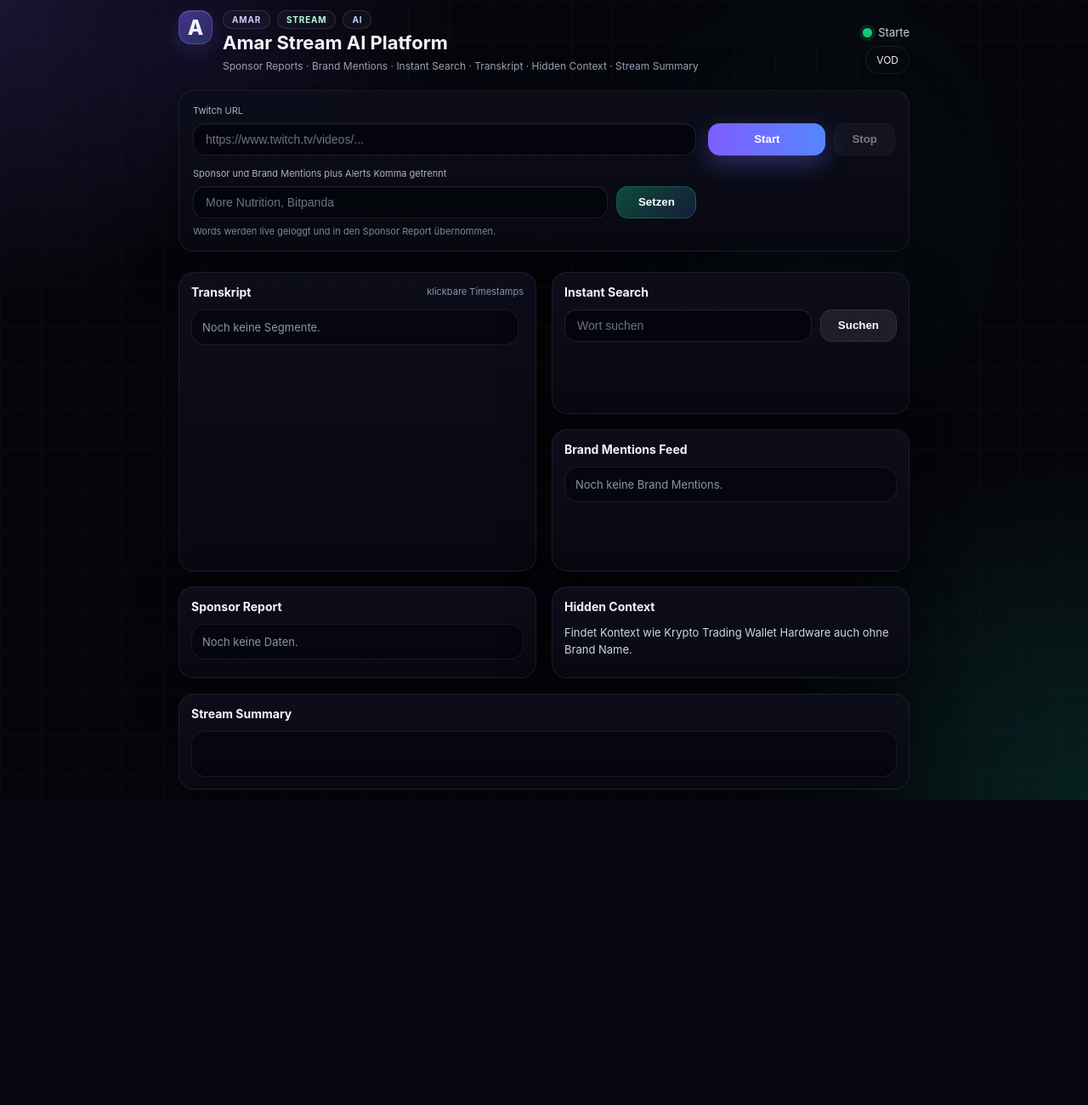
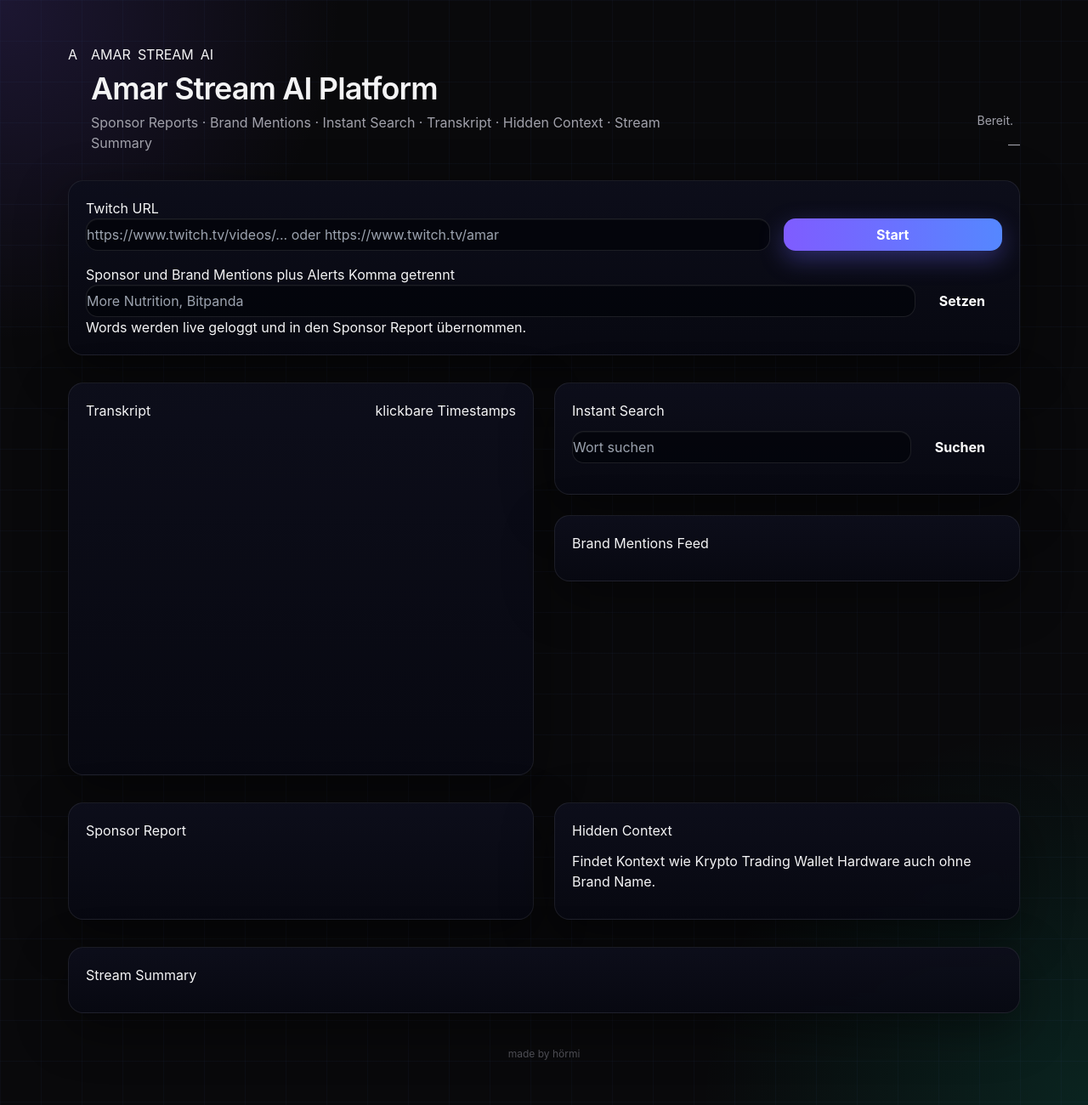
Before and after one commit to hxrrmann/twitch, a FastAPI app: page / in a window 1280 px wide. Shown: the whole page at 85% size. Before the commit the page ends 941 px from the top, so only its background shows below. Run offline with FastAPI, Linux system fonts and the light colour scheme; some libraries are stand-ins or nearby versions.

Commit message:
Add files via upload

```diff
--- a/templates/index.html
+++ b/templates/index.html
@@ -1,374 +1,144 @@
-<!DOCTYPE html>
+<!doctype html>
 <html lang="de">
 <head>
-  <meta charset="UTF-8">
-  <meta name="viewport" content="width=device-width, initial-scale=1.0">
+  <meta charset="utf-8" />
+  <meta name="viewport" content="width=device-width,initial-scale=1" />
   <title>Amar Stream AI Platform</title>
   <link rel="stylesheet" href="/static/style.css">
+  <script src="https://cdn.tailwindcss.com"></script>
 </head>
-<body>
-  <div class="page-shell">
-    <div class="ambient ambient-left"></div>
-    <div class="ambient ambient-right"></div>
+<body class="bg-zinc-950 text-zinc-100">
+<div class="bg-grid"></div>
+<div class="max-w-6xl mx-auto px-4 py-10 relative">
+  <header class="flex flex-col lg:flex-row lg:items-end lg:justify-between gap-6 mb-8">
+    <div class="flex gap-4 items-start">
+      <div class="logo"><div class="logo-inner">A</div></div>
+      <div>
+        <div class="inline-flex items-center gap-2 mb-2">
+          <span class="chip">AMAR</span><span class="chip chip2">STREAM</span><span class="chip chip3">AI</span>
+        </div>
+        <h1 class="text-3xl md:text-4xl font-semibold tracking-tight">Amar Stream AI Platform</h1>
+        <p class="text-zinc-400 mt-2 max-w-2xl">Sponsor Reports · Brand Mentions · Instant Search · Transkript · Hidden Context · Stream Summary</p>
+      </div>
+    </div>
+    <div class="text-sm text-zinc-400">
+      <div class="flex items-center gap-2 justify-start lg:justify-end">
+        <span class="dot" id="dot"></span>
+        <span id="status">Bereit.</span>
+        <span id="pct" class="muted"></span>
+      </div>
+      <div class="mt-2 flex flex-wrap gap-2 justify-start lg:justify-end">
+        <span class="badge" id="modeBadge">—</span>
+      </div>
+    </div>
+  </header>
 
-    <header class="topbar">
-      <div class="brand-wrap">
-        <div class="logo-box">A</div>
-        <div class="brand-copy">
-          <div class="pills">
-            <span class="pill pill-purple">AMAR</span>
-            <span class="pill pill-green">STREAM</span>
-            <span class="pill pill-blue">AI</span>
-          </div>
-          <h1>Amar Stream AI Platform</h1>
-          <p>Sponsor Reports · Brand Mentions · Instant Search · Transkript · Hidden Context · Stream Summary</p>
+  <section class="card p-5">
+    <div class="grid lg:grid-cols-12 gap-4 items-end">
+      <div class="lg:col-span-9">
+        <label class="label">Twitch URL</label>
+        <input id="url" class="input" placeholder="https://www.twitch.tv/videos/... oder https://www.twitch.tv/amar" />
+      </div>
+<div class="lg:col-span-3 flex gap-2">
+        <button id="start" class="btn btn-primary flex-1">Start</button>
+        <button id="stop" class="btn btn-ghost hidden">Stop</button>
+      </div>
+      <div class="lg:col-span-12">
+        <label class="label">Sponsor und Brand Mentions plus Alerts Komma getrennt</label>
+        <div class="flex gap-2">
+          <input id="alertsInput" class="input flex-1" placeholder="More Nutrition, Bitpanda" />
+          <button id="alertsBtn" class="btn btn-secondary">Setzen</button>
         </div>
+        <p class="hint">Words werden live geloggt und in den Sponsor Report übernommen.</p>
       </div>
+    </div>
+  </section>
 
-      <div class="status-dot-wrap">
-        <div class="live-state"><span class="live-dot"></span><span id="liveLabel">Starte</span></div>
-        <div class="vod-badge">VOD</div>
-      </div>
-    </header>
-
-    <section class="hero-card">
-      <label class="field-group">
-        <span class="field-label">Twitch URL</span>
-        <div class="input-row single">
-          <input id="url" type="text" placeholder="https://www.twitch.tv/videos/...">
-        </div>
-      </label>
-
-      <div class="hero-actions">
-        <button id="startBtn" class="btn btn-primary" onclick="start()">Start</button>
-        <button id="stopBtn" class="btn btn-dark" onclick="stopJob()" disabled>Stop</button>
-      </div>
-
-      <label class="field-group">
-        <span class="field-label">Sponsor und Brand Mentions plus Alerts Komma getrennt</span>
-        <div class="input-row with-side-button">
-          <input id="alerts" type="text" placeholder="More Nutrition, Bitpanda">
-          <button class="btn btn-green" onclick="saveAlerts()">Setzen</button>
-        </div>
-        <span class="field-hint">Words werden live geloggt und in den Sponsor Report übernommen.</span>
-      </label>
+  <div class="grid lg:grid-cols-12 gap-6 mt-8">
+    <section class="card lg:col-span-6 p-5">
+      <div class="flex items-center justify-between mb-3"><h2 class="title">Transkript</h2><span class="hint">klickbare Timestamps</span></div>
+      <div id="transcript" class="panel h-96 overflow-auto pr-2"></div>
     </section>
 
-    <main class="dashboard-grid">
-      <section class="card transcript-card">
-        <div class="card-head">
-          <h2>Transkript</h2>
-          <span class="muted">klickbare Timestamps</span>
-        </div>
-        <div id="transcript" class="transcript-list"></div>
+    <div class="lg:col-span-6 space-y-6">
+      <section class="card p-5">
+        <h2 class="title mb-3">Instant Search</h2>
+        <div class="flex gap-2"><input id="q" class="input flex-1" placeholder="Wort suchen" /><button id="searchBtn" class="btn btn-ghost">Suchen</button></div>
+        <div id="results" class="mt-4 space-y-3 max-h-64 overflow-auto pr-2"></div>
       </section>
 
-      <section class="stack-col">
-        <section class="card compact-card">
-          <div class="card-head compact-head">
-            <h2>Instant Search</h2>
-          </div>
-          <div class="search-row">
-            <input id="searchInput" type="text" placeholder="Wort suchen">
-            <button class="btn btn-dark" onclick="runSearch()">Suchen</button>
-          </div>
-          <div id="searchResults" class="mini-feed hidden"></div>
-        </section>
-
-        <section class="card compact-card">
-          <div class="card-head compact-head">
-            <h2>Brand Mentions Feed</h2>
-          </div>
-          <div id="mentionsFeed" class="mini-feed"></div>
-        </section>
+      <section class="card p-5">
+        <h2 class="title mb-3">Brand Mentions Feed</h2>
+        <div id="alertsBox" class="space-y-2 max-h-56 overflow-auto pr-2"></div>
       </section>
-
-      <section class="card compact-card">
-        <div class="card-head compact-head">
-          <h2>Sponsor Report</h2>
-        </div>
-        <div id="sponsorReport" class="report-list"></div>
-      </section>
-
-      <section class="card compact-card">
-        <div class="card-head compact-head">
-          <h2>Hidden Context</h2>
-        </div>
-        <div id="hiddenContext" class="context-text">Findet Kontext wie Krypto Trading Wallet Hardware auch ohne Brand Name.</div>
-      </section>
-
-      <section class="card summary-card full-row">
-        <div class="card-head compact-head">
-          <h2>Stream Summary</h2>
-        </div>
-        <div id="summary" class="summary-box"></div>
-      </section>
-    </main>
+    </div>
   </div>
 
-  <script>
-    let job = null
-    let es = null
-    let pollTimer = null
-    let transcriptItems = []
-    let mentionItems = []
+  <div class="grid lg:grid-cols-12 gap-6 mt-8">
+    <section class="card lg:col-span-6 p-5">
+      <h2 class="title mb-3">Sponsor Report</h2>
+      <div id="sponsorReport" class="space-y-3 max-h-80 overflow-auto pr-2"></div>
+    </section>
+    <section class="card lg:col-span-6 p-5">
+      <h2 class="title mb-3">Hidden Context</h2>
+      <div class="hint mb-3">Findet Kontext wie Krypto Trading Wallet Hardware auch ohne Brand Name.</div>
+      <div id="hiddenSponsor" class="space-y-3 max-h-80 overflow-auto pr-2"></div>
+    </section>
+  </div>
 
-    const hiddenKeywords = [
-      "wallet", "krypto", "crypto", "trading", "hardware", "börse", "exchange",
-      "broker", "investment", "aktie", "bitcoin", "ethereum", "karte", "gpu", "controller"
-    ]
+  <div class="grid lg:grid-cols-12 gap-6 mt-8">
+    <section class="card lg:col-span-12 p-5">
+      <h2 class="title mb-3">Stream Summary</h2>
+      <pre id="summary" class="panel text-xs overflow-auto"></pre>
+    </section>
+  </div>
 
-    function setStatusLabel(text) {
-      document.getElementById("liveLabel").innerText = text
-    }
+  <footer class="mt-10 text-xs text-zinc-500" style="text-align:center;opacity:0.7">
+    made by hörmi
+  </footer>
+</div>
 
-    function setButtons(running) {
-      document.getElementById("startBtn").disabled = running
-      document.getElementById("stopBtn").disabled = !running
-    }
+<script>
+let jobId=null, evtSrc=null, vodUrl=null; const mode='vod';
+const esc = (s)=> (s||"").replace(/[&<>"']/g, m => ({'&':'&amp;','<':'&lt;','>':'&gt;','"':'&quot;',"'":'&#39;'}[m]));
+const setStatus = (t)=>{ document.getElementById('status').textContent=t; };
+const setPct = (p, eta)=>{ const el=document.getElementById('pct'); if(p===null||p===undefined||Number.isNaN(p)){ el.textContent=''; return; } const pct=Math.max(0,Math.min(100,Math.round(p))); const etaTxt = (eta===null||eta===undefined||Number.isNaN(eta))?'' : ` ${fmtHHMMSS(eta)} remaining`; el.textContent = ` ${pct}%${etaTxt}`; };
+const setDot = (on)=>{ document.getElementById('dot').classList.toggle('dot-on', !!on); };
+const setModeBadge = (t)=>{ document.getElementById('modeBadge').textContent=t; };
+function fmtHHMMSS(sec){ sec=Math.max(0,Math.floor(sec)); const h=String(Math.floor(sec/3600)).padStart(2,'0'); const m=String(Math.floor((sec%3600)/60)).padStart(2,'0'); const s=String(sec%60).padStart(2,'0'); return `${h}:${m}:${s}`; }
+function tsLink(start){ if(!vodUrl) return null; const h=Math.floor(start/3600); const m=Math.floor((start%3600)/60); const s=Math.floor(start%60); const t=`${h}h${String(m).padStart(2,'0')}m${String(s).padStart(2,'0')}s`; return vodUrl + (vodUrl.includes('?')?'&':'?') + 't=' + t; }
+function row({title,time,text,link,metaHtml=""}){ const div=document.createElement('div'); div.className="row"; const a=link?`<a class="link" target="_blank" href="${link}">↗</a>`:`<span class="muted">LIVE</span>`; div.innerHTML=`<div class="row-top"><div class="row-title">${esc(title)} <span class="muted">${esc(time||"")}</span></div><div class="row-actions">${a}</div></div><div class="row-text">${esc(text||"")}</div>${metaHtml?`<div class="row-meta">${metaHtml}</div>`:""}`; return div; }
+function pill(t, cls="pill"){ return `<span class="${cls}">${esc(t)}</span>`; }
+function addTranscript(seg){ const box=document.getElementById('transcript'); const start=seg.start??0; const link=tsLink(start); const meta=link?`<a class="pill" target="_blank" href="${link}">Open @ ${fmtHHMMSS(start)}</a>`:`<span class="pill">LIVE @ ${fmtHHMMSS(start)}</span>`; box.appendChild(row({title:"Segment",time:fmtHHMMSS(start),text:seg.text,link,metaHtml:meta})); box.scrollTop=box.scrollHeight; }
+function renderResults(results){ const box=document.getElementById('results'); box.innerHTML=""; if(!results||!results.length){ box.innerHTML=`<div class="hint">Keine Treffer.</div>`; return; } for(const r of results){ const link=r.link||tsLink(r.start||0); box.appendChild(row({title:"Match",time:r.time||fmtHHMMSS(r.start||0),text:r.text,link})); } }
+function addAlert(a){ const link=a.link||tsLink(a.start||0); const meta=pill(`Keyword: ${a.word||""}`); document.getElementById('alertsBox').prepend(row({title:"Mention",time:a.time||fmtHHMMSS(a.start||0),text:a.text,link,metaHtml:meta})); }
+function renderSponsors(report){ const el=document.getElementById('sponsorReport'); el.innerHTML=""; const keys=Object.keys(report||{}); if(!keys.length){ el.innerHTML=`<div class="hint">Füge Brands in Alerts ein dann erscheint hier automatisch der Report.</div>`; return; } for(const k of keys){ const r=report[k]; const meta=`${pill(`Mentions: ${r.mentions}`)} ${pill(`Talktime: ${r.total_talktime_sec}s`)}`; const head=row({title:`${k}`,time:"",text:"",link:null,metaHtml:meta}); const list=document.createElement('div'); list.className="mt-3 space-y-2"; (r.hits||[]).slice(0,25).forEach(h=>{ const link=h.link||tsLink(h.start||0); list.appendChild(row({title:"Mention",time:h.time||fmtHHMMSS(h.start||0),text:h.text,link})); }); head.appendChild(list); el.appendChild(head); } }
+function renderHidden(items){ const el=document.getElementById('hiddenSponsor'); el.innerHTML=""; if(!items||!items.length){ el.innerHTML=`<div class="hint">Wird nach dem Transkript gefüllt.</div>`; return; } items.slice(0,60).forEach(it=>{ const link=it.link||tsLink(it.start||0); const meta=pill(`Context: ${it.context}`); el.appendChild(row({title:"Context",time:it.time||fmtHHMMSS(it.start||0),text:it.text,link,metaHtml:meta})); }); }
+function renderSummary(s){ document.getElementById('summary').textContent = JSON.stringify(s||{}, null, 2); }
 
-    function saveAlerts() {
-      const alerts = document.getElementById("alerts").value.trim()
-      if (!alerts) return
-      const box = document.getElementById("mentionsFeed")
-      if (!box.innerHTML.trim()) {
-        box.innerHTML = `<div class="empty-state">Alerts gesetzt: ${escapeHtml(alerts)}</div>`
-      }
-    }
+async function start(){ const url=document.getElementById('url').value.trim(); /* mode fixed to VOD */ const watchRaw=document.getElementById('alertsInput').value||""; const watch=watchRaw.split(',').map(s=>s.trim()).filter(Boolean); if(!url){ setStatus("Bitte URL eingeben."); return; } vodUrl=url; setDot(true); setModeBadge(mode.toUpperCase()); setStatus("Starte"); setPct(null);
+  document.getElementById('transcript').innerHTML=""; document.getElementById('results').innerHTML=""; document.getElementById('alertsBox').innerHTML=""; document.getElementById('sponsorReport').innerHTML=""; document.getElementById('hiddenSponsor').innerHTML=""; document.getElementById('summary').textContent="";
+  const res=await fetch('/api/start',{method:'POST',headers:{'Content-Type':'application/json'},body:JSON.stringify({url,mode:'vod',watch})}); const data=await res.json(); jobId=data.job_id; document.getElementById('stop').classList.remove('hidden');
+  if(evtSrc) evtSrc.close(); evtSrc=new EventSource(`/api/events/${jobId}`);
+  evtSrc.onmessage=(ev)=>{ const msg=JSON.parse(ev.data);
+    if(msg.type==='status'){ setStatus(`Status: ${msg.status}`); setPct(msg.pct, msg.eta_sec); }
+    else if(msg.type==='segment'){ addTranscript(msg.segment); }
+    else if(msg.type==='alert'){ addAlert(msg); }
+    else if(msg.type==='sponsors'){ renderSponsors(msg.report); }
+    else if(msg.type==='hidden_sponsor'){ renderHidden(msg.items); }
+    else if(msg.type==='summary'){ renderSummary(msg.summary); }
+    else if(msg.type==='error'){ setStatus("Fehler: "+msg.message); setPct(null); setDot(false); }
+  };
+}
+async function stop(){ if(!jobId) return; await fetch(`/api/stop/${jobId}`,{method:'POST'}); setStatus("Stop angefordert"); setPct(null); setDot(false); }
+async function search(){ const q=document.getElementById('q').value.trim(); if(!q) return; let res=await fetch(`/search?q=${encodeURIComponent(q)}`); if(res.status===404 && jobId){ res=await fetch(`/api/search/${jobId}?q=${encodeURIComponent(q)}`); } const data=await res.json(); renderResults(data.results||[]); }
+async function setAlerts(){ const raw=document.getElementById('alertsInput').value; const words=raw.split(',').map(s=>s.trim()).filter(Boolean); let res=await fetch(`/alerts`,{method:'POST',headers:{'Content-Type':'application/json'},body:JSON.stringify({words})}); if(res.status===404 && jobId){ res=await fetch(`/api/watch/${jobId}`,{method:'POST',headers:{'Content-Type':'application/json'},body:JSON.stringify({words})}); } alert(res.ok?"Alerts gesetzt":"Alerts Fehler"); }
 
-    function resetUi() {
-      transcriptItems = []
-      mentionItems = []
-      document.getElementById("transcript").innerHTML = ""
-      document.getElementById("mentionsFeed").innerHTML = ""
-      document.getElementById("summary").innerHTML = ""
-      document.getElementById("sponsorReport").innerHTML = ""
-      document.getElementById("hiddenContext").innerHTML = "Findet Kontext wie Krypto Trading Wallet Hardware auch ohne Brand Name."
-      document.getElementById("searchResults").innerHTML = ""
-      document.getElementById("searchResults").classList.add("hidden")
-    }
-
-    function escapeHtml(value) {
-      return value
-        .replaceAll("&", "&amp;")
-        .replaceAll("<", "&lt;")
-        .replaceAll(">", "&gt;")
-        .replaceAll('"', "&quot;")
-        .replaceAll("'", "&#039;")
-    }
-
-    function renderTranscript() {
-      const container = document.getElementById("transcript")
-      if (!transcriptItems.length) {
-        container.innerHTML = `<div class="empty-state">Noch keine Segmente.</div>`
-        return
-      }
-      container.innerHTML = transcriptItems.map(item => `
-        <article class="segment-card">
-          <div class="segment-top">
-            <strong>Segment <span>${escapeHtml(item.timestamp)}</span></strong>
-            <button class="open-link" onclick="jumpToTime('${escapeHtml(item.timestamp)}')">↗</button>
-          </div>
-          <p>${escapeHtml(item.text)}</p>
-          <button class="time-chip" onclick="jumpToTime('${escapeHtml(item.timestamp)}')">Open @ ${escapeHtml(item.timestamp)}</button>
-        </article>
-      `).join("")
-    }
-
-    function renderMentions() {
-      const container = document.getElementById("mentionsFeed")
-      if (!mentionItems.length) {
-        container.innerHTML = `<div class="empty-state">Noch keine Brand Mentions.</div>`
-        return
-      }
-      container.innerHTML = mentionItems.slice().reverse().map(item => `
-        <div class="feed-item">
-          <div class="feed-title">${escapeHtml(item.brand)} <span>${escapeHtml(item.timestamp)}</span></div>
-          <div class="feed-text">${escapeHtml(item.text)}</div>
-        </div>
-      `).join("")
-    }
-
-    function renderSponsorReport(report) {
-      const container = document.getElementById("sponsorReport")
-      const entries = Object.entries(report || {})
-      if (!entries.length) {
-        container.innerHTML = `<div class="empty-state">Noch keine Daten.</div>`
-        return
-      }
-      container.innerHTML = entries.map(([brand, data]) => `
-        <div class="report-item">
-          <div>
-            <strong>${escapeHtml(brand)}</strong>
-            <span>${escapeHtml(data.time || "0s")}</span>
-          </div>
-          <small>${escapeHtml(String(data.seconds || 0))} Sekunden</small>
-        </div>
-      `).join("")
-    }
-
-    function renderHiddenContext() {
-      const container = document.getElementById("hiddenContext")
-      const hits = transcriptItems.filter(item => {
-        const lower = item.text.toLowerCase()
-        return hiddenKeywords.some(key => lower.includes(key))
-      }).slice(-6)
-
-      if (!hits.length) {
-        container.innerHTML = "Findet Kontext wie Krypto Trading Wallet Hardware auch ohne Brand Name."
-        return
-      }
-
-      container.innerHTML = hits.map(item => `
-        <div class="context-line">
-          <span>${escapeHtml(item.timestamp)}</span>
-          <p>${escapeHtml(item.text)}</p>
-        </div>
-      `).join("")
-    }
-
-    function updateStatusView(data) {
-      const state = data.status || "running"
-      if (state === "finished") setStatusLabel("Fertig")
-      else if (state === "error") setStatusLabel("Fehler")
-      else if (state === "stopped") setStatusLabel("Gestoppt")
-      else if (state === "stopping") setStatusLabel("Stoppt")
-      else setStatusLabel("Läuft")
-
-      if (data.sponsor_talktime) renderSponsorReport(data.sponsor_talktime)
-      if (data.summary) document.getElementById("summary").innerText = data.summary
-      if (data.error) {
-        document.getElementById("summary").innerText = data.error
-      }
-    }
-
-    async function start() {
-      const url = document.getElementById("url").value.trim()
-      const alerts = document.getElementById("alerts").value.trim()
-      if (!url) return
-
-      resetUi()
-      setButtons(true)
-      setStatusLabel("Starte")
-
-      if (es) es.close()
-      if (pollTimer) clearTimeout(pollTimer)
-
-      const r = await fetch("/api/start", {
-        method: "POST",
-        headers: { "Content-Type": "application/json" },
-        body: JSON.stringify({ url, alerts })
-      })
-
-      if (!r.ok) {
-        setButtons(false)
-        setStatusLabel("Fehler")
-        document.getElementById("summary").innerText = "Start fehlgeschlagen."
-        return
-      }
-
-      const d = await r.json()
-      job = d.job_id
-
-      es = new EventSource("/api/events/" + job)
-
-      es.onmessage = (e) => {
-        const data = JSON.parse(e.data)
-
-        if (data.type === "segment") {
-          transcriptItems.push({ timestamp: data.timestamp, text: data.text, seconds: data.seconds || 0 })
-          renderTranscript()
-          renderHiddenContext()
-        }
-
-        if (data.type === "mention") {
-          mentionItems.push(data)
-          renderMentions()
-        }
-
-        if (data.type === "summary") {
-          document.getElementById("summary").innerText = data.text || ""
-          renderSponsorReport(data.sponsor_talktime || {})
-          setButtons(false)
-          setStatusLabel("Fertig")
-        }
-
-        if (data.type === "status") {
-          updateStatusView(data)
-          if (["finished", "error", "stopped"].includes(data.status)) {
-            setButtons(false)
-          }
-        }
-
-        if (data.type === "error") {
-          document.getElementById("summary").innerText = data.message || "Unbekannter Fehler"
-          setStatusLabel("Fehler")
-          setButtons(false)
-        }
-      }
-
-      es.onerror = () => {
-        setStatusLabel("Verbindung")
-      }
-
-      poll()
-    }
-
-    async function stopJob() {
-      if (!job) return
-      await fetch("/api/stop/" + job, { method: "POST" })
-      setStatusLabel("Stoppt")
-      setButtons(false)
-    }
-
-    async function poll() {
-      if (!job) return
-      try {
-        const r = await fetch("/api/status/" + job)
-        const d = await r.json()
-        updateStatusView(d)
-        if (["finished", "error", "stopped"].includes(d.status)) return
-      } catch (err) {
-      }
-      pollTimer = setTimeout(poll, 2000)
-    }
-
-    function runSearch() {
-      const q = document.getElementById("searchInput").value.trim().toLowerCase()
-      const box = document.getElementById("searchResults")
-      box.classList.remove("hidden")
-
-      if (!q) {
-        box.innerHTML = `<div class="empty-state">Bitte Suchwort eingeben.</div>`
-        return
-      }
-
-      const results = transcriptItems.filter(item => item.text.toLowerCase().includes(q)).slice(-8).reverse()
-
-      if (!results.length) {
-        box.innerHTML = `<div class="empty-state">Keine Treffer gefunden.</div>`
-        return
-      }
-
-      box.innerHTML = results.map(item => `
-        <div class="feed-item">
-          <div class="feed-title">Treffer <span>${escapeHtml(item.timestamp)}</span></div>
-          <div class="feed-text">${escapeHtml(item.text)}</div>
-        </div>
-      `).join("")
-    }
-
-    function jumpToTime(timestamp) {
-      const url = document.getElementById("url").value.trim()
-      if (!url) return
-      const parts = timestamp.split(":").map(Number)
-      const total = parts[0] * 3600 + parts[1] * 60 + parts[2]
-      window.open(url + "?t=" + total + "s", "_blank")
-    }
-
-    renderTranscript()
-    renderMentions()
-    renderSponsorReport({})
-  </script>
+document.getElementById('start').addEventListener('click', start);
+document.getElementById('stop').addEventListener('click', stop);
+document.getElementById('searchBtn').addEventListener('click', search);
+document.getElementById('alertsBtn').addEventListener('click', setAlerts);
+document.getElementById('q').addEventListener('keydown',(e)=>{ if(e.key==='Enter') search(); });
+</script>
 </body>
 </html>
```
